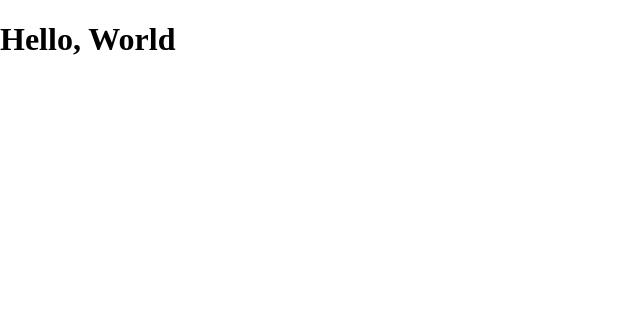
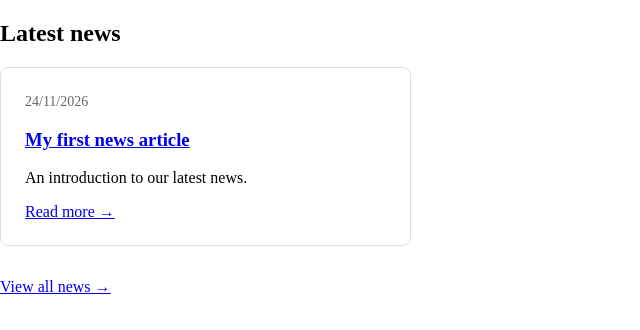
Before and after one commit to hackdanismo/autosite, an Astro site: page / in a window 1280 px wide. Shown: the whole page, without its empty margins (0-640 px from the left). Built offline with nearby package versions, Linux system fonts and the light colour scheme; Astro itself is replaced by a stand-in of ours.

Commit message:
feat: add a LatestNews component that will display the latest three news stories and render the component onto the homepage

```diff
--- /dev/null
+++ b/src/components/LatestNews.astro
@@ -0,0 +1,69 @@
+---
+import { getCollection } from 'astro:content';
+
+const articles = (await getCollection('news'))
+    .sort((a, b) =>
+        b.data.publishDate.getTime() - a.data.publishDate.getTime()
+    )
+    .slice(0, 3);
+---
+
+<section class="latest-news">
+    <h2>Latest news</h2>
+
+    <div class="news-grid">
+        {articles.map((article) => (
+            <article class="news-card">
+                <time datetime={article.data.publishDate.toISOString()}>
+                    {article.data.publishDate.toLocaleDateString('en-GB')}
+                </time>
+
+                <h3>
+                    <a href={`/news/${article.id}/`}>
+                        {article.data.title}
+                    </a>
+                </h3>
+
+                <p>{article.data.description}</p>
+
+                <a href={`/news/${article.id}/`}>
+                    Read more &rarr;
+                </a>
+            </article>
+        ))}
+    </div>
+
+    <a class="view-all" href="/news/">
+        View all news &rarr;
+    </a>
+</section>
+
+<style>
+  .news-grid {
+    display: grid;
+    grid-template-columns: repeat(3, minmax(0, 1fr));
+    gap: 1.5rem;
+  }
+
+  .news-card {
+    padding: 1.5rem;
+    border: 1px solid #ddd;
+    border-radius: 8px;
+  }
+
+  .news-card time {
+    font-size: 0.875rem;
+    color: #666;
+  }
+
+  .view-all {
+    display: inline-block;
+    margin-top: 2rem;
+  }
+
+  @media (max-width: 768px) {
+    .news-grid {
+      grid-template-columns: 1fr;
+    }
+  }
+</style>
--- a/src/pages/index.astro
+++ b/src/pages/index.astro
@@ -1,7 +1,9 @@
 ---
 import Layout from '../layouts/Layout.astro';
+
+import LatestNews from '../components/LatestNews.astro';
 ---
 
 <Layout>
-	<h1>Hello, World</h1>
+	<LatestNews />
 </Layout>
```
